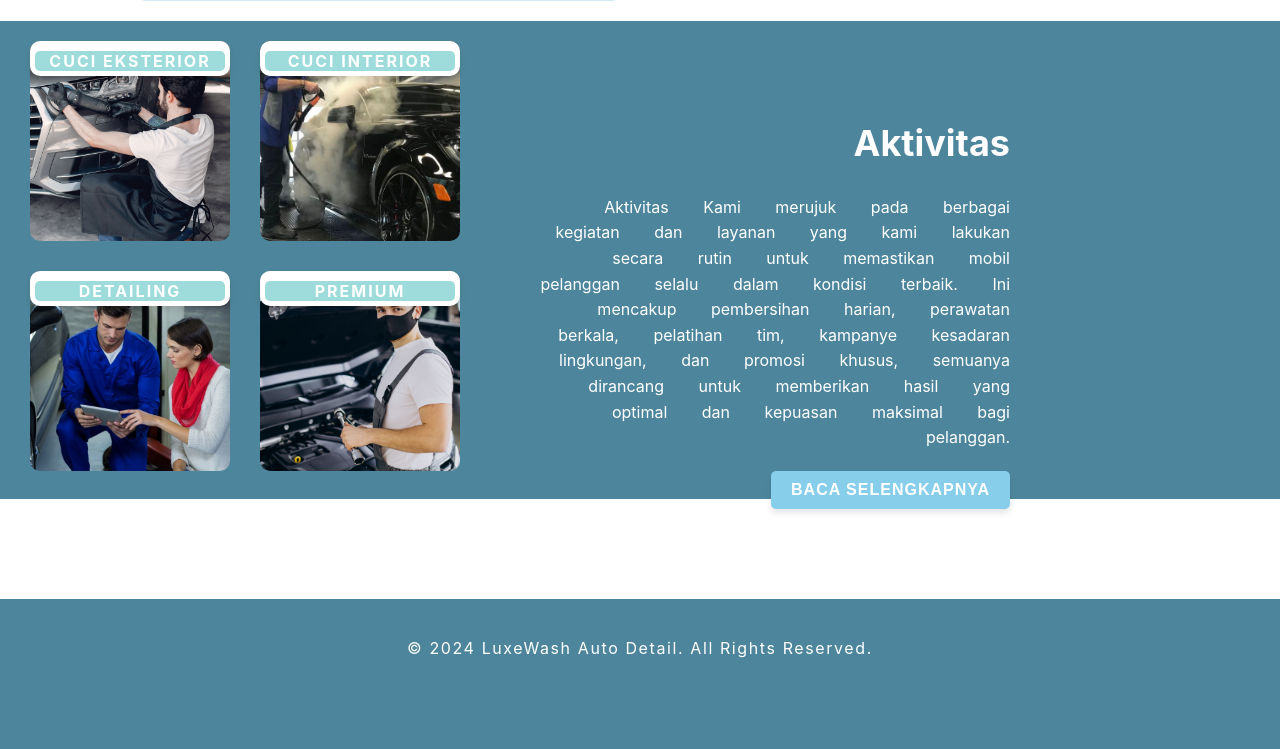
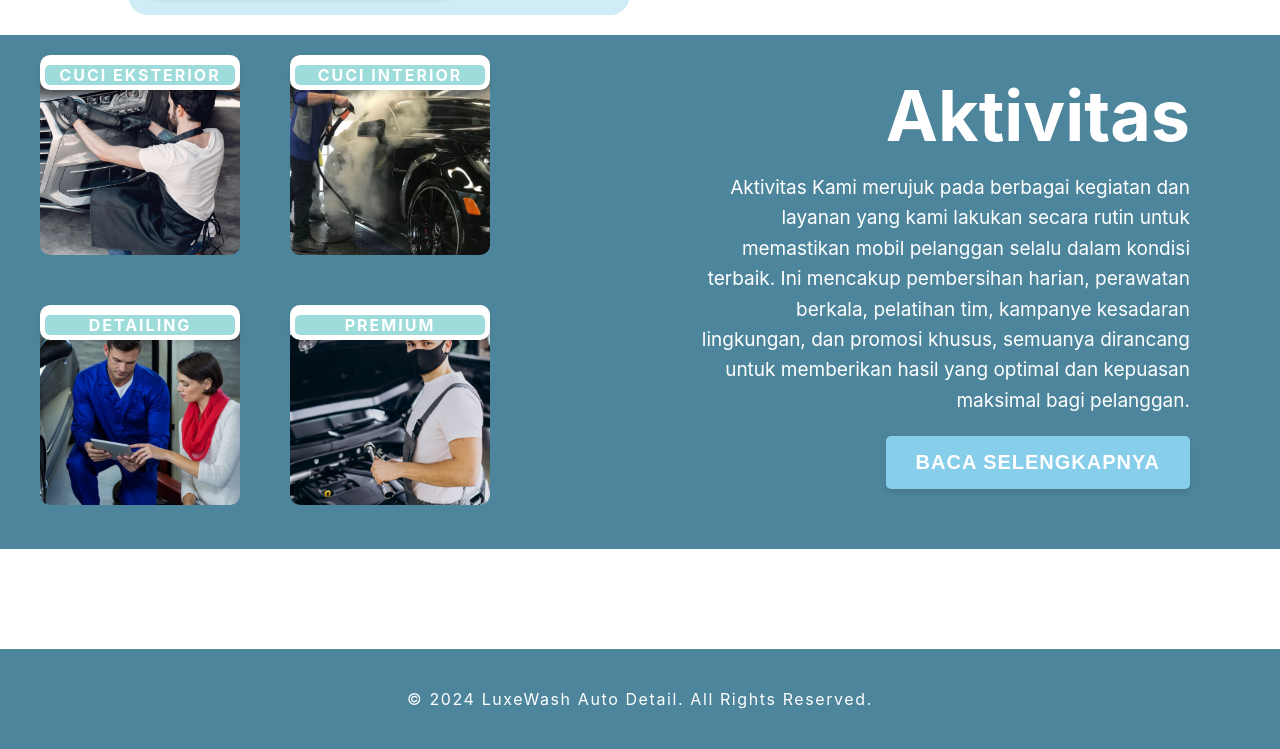
Before and after one commit to sigitgss004/desain_figmanew, a CodeIgniter 4 app: the page made by app/Views/Beranda.php in a window 1280 px wide. Shown: the part 1217-1966 px from the top of the page. Before the commit the page ends 1875 px from the top, so only its background shows below. Run offline with PHP 8.4 and a stand-in for CodeIgniter, Linux system fonts and the light colour scheme; the template is opened without the code that fills it, so the values that code supplies are empty; some libraries are stand-ins or nearby versions.

Commit message:
23/10/2024

```diff
--- a/app/Views/Beranda.php
+++ b/app/Views/Beranda.php
@@ -451,8 +451,8 @@ body, html {
 .photo-grid {
     display: grid;
     grid-template-columns: repeat(2, 200px); /* Lebar kolom 200px */
-    gap: 30px; /* Jarak antar foto */
-    margin-left: 90px; /* Menggeser ke kiri */
+    gap: 50px; /* Jarak antar foto */
+    margin-left: 100px; /* Menggeser ke kiri */
 }
 
 .photo-container {
@@ -480,7 +480,12 @@ body, html {
     z-index: 1;
     box-shadow: 0 4px 6px rgba(0, 0, 0, 0.1);
 }
-
+.description {
+    text-align: right; /* Teks di dalam deskripsi akan rata ke kanan */
+    max-width: 500px;
+    color: #000000;
+    margin-left: 50px; /* Sedikit margin kiri untuk jarak dari gambar */
+}
 .photo-info {
     position: absolute;
     top: 10px;
@@ -500,34 +505,40 @@ body, html {
     max-width: 100%;
 }
 
-.description {
-    text-align: right; /* Teks di dalam deskripsi akan rata ke kanan */
+
+
+
+.description2 {
+    text-align: right;
     max-width: 500px;
     color: white;
-    margin-left: 50px; /* Sedikit margin kiri untuk jarak dari gambar */
+    margin-left: 200px; /* Menggeser elemen ke kanan */
+    transform: translateY(-40px); /* Geser elemen ke atas */
 }
 
 
-.description h2 {
-    font-size: 36px;
+.description2 h2 {
+    font-size: 70px; /* Diperbesar dari 50px menjadi 70px */
     font-weight: bold;
-    color: white; /* Warna judul menjadi putih */
+    color: white;
+    margin-bottom: 15px; /* Jarak bawah judul */
 }
 
-.description p {
-    font-size: 16px;
+.description2 p {
+    font-size: 19px; /* Diperbesar dari 90px menjadi 100px */
     line-height: 1.6;
+    margin-top: 10px; /* Jarak atas isi deskripsi */
     margin-bottom: 20px;
-    color: white; /* Warna paragraf menjadi putih */
+    color: white;
 }
 
 .read-more-btn {
     background-color: #87CEEB;
     color: white;
-    padding: 10px 20px;
+    padding: 15px 30px; /* Padding diperbesar untuk menyesuaikan ukuran tombol */
     border: none;
     border-radius: 5px;
-    font-size: 16px;
+    font-size: 20px; /* Ukuran font diperbesar dari 16px menjadi 20px */
     font-weight: bold;
     cursor: pointer;
     text-transform: uppercase;
@@ -538,14 +549,6 @@ body, html {
 .read-more-btn:hover {
     background-color: #000000; /* Efek hover pada tombol */
 }
-
-
-
-
-
-
-
-
 
 
 
@@ -625,7 +628,7 @@ Kilau Sempurna, Perjalanan Luar Biasa
         </div>
     </div>
 
-    <div class="description">
+    <div class="description2">
         <h2>Aktivitas</h2>
         <p>Aktivitas Kami merujuk pada berbagai kegiatan dan layanan yang kami lakukan secara rutin untuk memastikan mobil pelanggan selalu dalam kondisi terbaik. Ini mencakup pembersihan harian, perawatan berkala, pelatihan tim, kampanye kesadaran lingkungan, dan promosi khusus, semuanya dirancang untuk memberikan hasil yang optimal dan kepuasan maksimal bagi pelanggan.</p>
         <button class="read-more-btn">Baca Selengkapnya</button>
```
